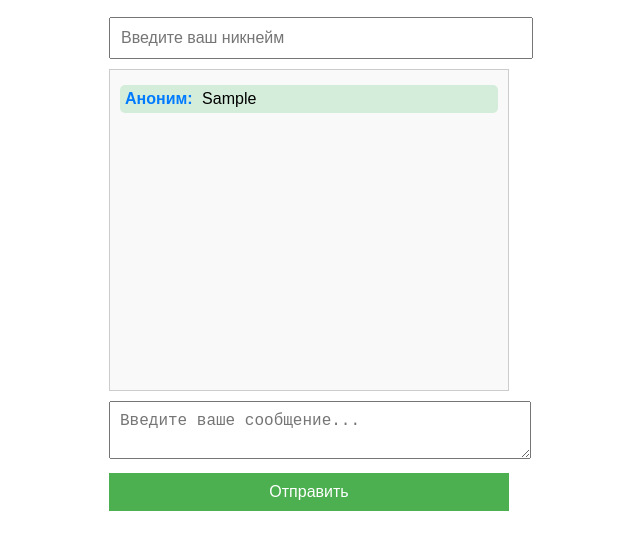
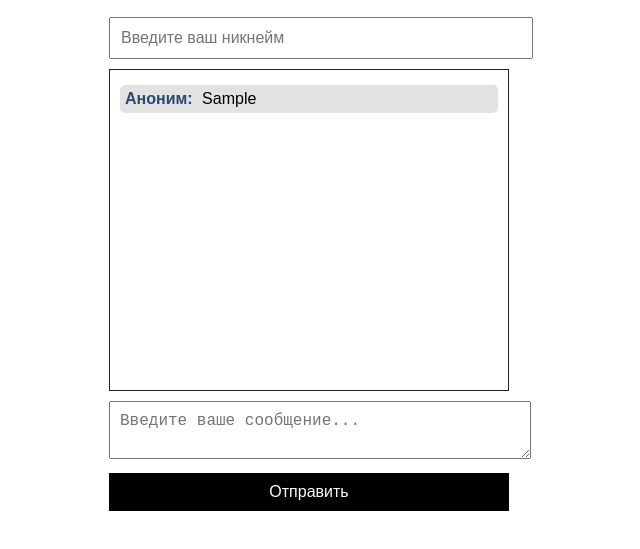
Before and after one commit to PrettySweetShawty/AptekaZVOchat, a plain HTML site: page index.html in a window 1280 px wide. Both pictures are taken after typing "Sample" into the empty fields and a click on the button "Отправить". Shown: the part 51-600 px from the top of the page, without its empty margins (331-971 px from the left). Drawn offline with Linux system fonts and the light colour scheme.

Commit message:
Add files via upload

```diff
--- a/index.html
+++ b/index.html
@@ -14,11 +14,11 @@
             margin: auto;
         }
         .messages {
-            border: 1px solid #ccc;
+            border: 1px solid #222222;
             padding: 10px;
             height: 300px;
             overflow-y: auto;
-            background-color: #f9f9f9;
+            background-color: #ffffff;
             margin-bottom: 10px;
         }
         .message {
@@ -27,11 +27,11 @@
             border-radius: 5px;
         }
         .message.user {
-            background-color: #d4edda;
+            background-color: #e2e2e2;
             align-self: flex-end;
         }
         .nickname {
-            color: #007bff;
+            color: #2a4a6c;
             font-weight: bold;
             margin-right: 5px;
         }
@@ -45,14 +45,14 @@
             display: block;
             width: 100%;
             padding: 10px;
-            background-color: #4CAF50;
+            background-color: #000000;
             color: white;
             border: none;
             font-size: 16px;
             cursor: pointer;
         }
         button:hover {
-            background-color: #45a049;
+            background-color: #575757;
         }
     </style>
 </head>
```
